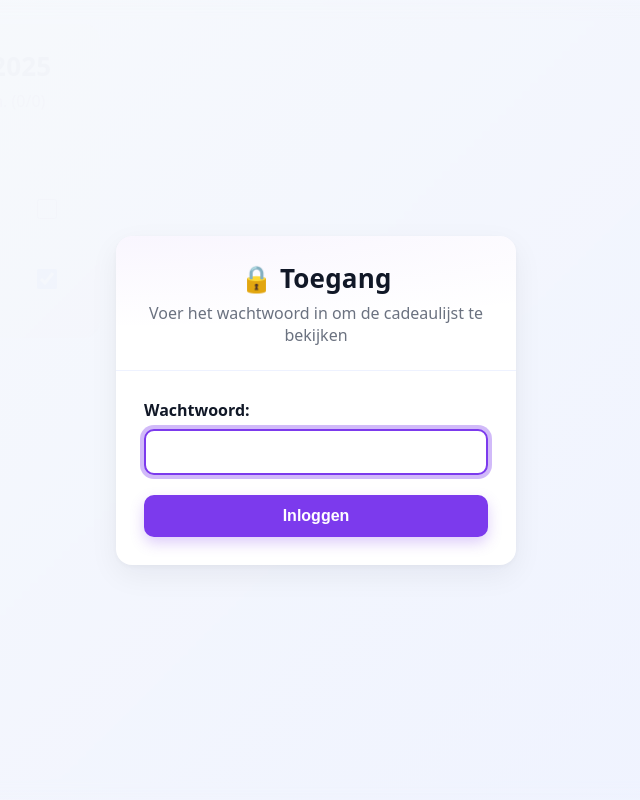
After one commit to averyw2003/project16, a Flask app: page /login in a window 1280 px wide. The commit adds this page. Shown: the whole page, without its empty margins (324-964 px from the left). Run offline with Flask 3, Linux system fonts and the light colour scheme.

Commit message:
wachtwoord toegevoegd

```diff
--- a/app.py
+++ b/app.py
@@ -1,11 +1,20 @@
 
-from flask import Flask, render_template, request, redirect, url_for, jsonify
+from flask import Flask, render_template, request, redirect, url_for, jsonify, session
 import csv
 import os
 
 app = Flask(__name__)
+app.secret_key = 'jarigesaar_secret_key_2025'  # In productie gebruik een echte secret key
+
+# Wachtwoord instelling
+PASSWORD = "jarigesaar"
 
 PRESENTS_FILE = os.path.join(os.path.dirname(__file__), "presents.txt")
+
+
+def is_authenticated():
+    """Check if user is authenticated"""
+    return session.get('authenticated', False)
 
 
 def load_presents():
@@ -38,14 +47,36 @@ def save_presents(presents):
             writer.writerow([p.get("name", ""), p.get("link", ""), "true" if p.get("bought") else "false"])
 
 
+@app.route("/login", methods=["GET", "POST"])
+def login():
+    if request.method == "POST":
+        password = request.form.get("password", "")
+        if password == PASSWORD:
+            session['authenticated'] = True
+            return redirect(url_for("index"))
+        else:
+            return render_template("login.html", error="Onjuist wachtwoord")
+    return render_template("login.html")
+
+
+@app.route("/logout")
+def logout():
+    session.pop('authenticated', None)
+    return redirect(url_for("login"))
+
+
 @app.route("/", methods=["GET"])
 def index():
+    if not is_authenticated():
+        return redirect(url_for("login"))
     presents = load_presents()
-    return render_template("index.html", title="Cadeaulijstje 2025", presents=presents)
+    return render_template("index.html", title="Cadeaulijstje Sara 2025", presents=presents)
 
 
 @app.route("/update", methods=["POST"])
 def update():
+    if not is_authenticated():
+        return redirect(url_for("login"))
     presents = load_presents()
     checked_indices = set()
     for value in request.form.getlist("bought"):
@@ -62,6 +93,8 @@ def update():
 @app.route("/toggle", methods=["POST"])
 def toggle():
     """Toggle a single present's bought state based on index and checked flag."""
+    if not is_authenticated():
+        return jsonify({"ok": False, "error": "not_authenticated"}), 401
     presents = load_presents()
     try:
         idx = int(request.form.get("index", "-1"))
--- a/presents.txt
+++ b/presents.txt
@@ -1,10 +1,10 @@
 Name,Link,Bought
 Bo Jungle Dolphin Nougat Potje,https://www.mamaloes.nl/bo-jungle-dolphin-nougat-potje-b416020,false
 Jollein Knuffel Fairy Mae,https://www.babyentiener.nl/jollein-knuffel-fairy-mae.html,false
-Jollein Knuffel Fairy Livia,https://www.babyentiener.nl/jollein-knuffel-fairy-livia.html,true
+Jollein Knuffel Fairy Livia,https://www.babyentiener.nl/jollein-knuffel-fairy-livia.html,false
 Antislip Haarspeldjes Raquel,https://www.mooiehaartjes.nl/product/14175771/antislip-haarspeldjes-raquel,false
 Haarband Selma Licht,https://www.mooiehaartjes.nl/product/10885455/haarband-selma-licht,false
-Haarspeldje Anti Slip Set Light Pink,https://happybylies.com/products/haarspeldje-anti-slip-set-light-pink,true
+Haarspeldje Anti Slip Set Light Pink,https://happybylies.com/products/haarspeldje-anti-slip-set-light-pink,false
 Plus-Plus BIG Bloom 100 st,https://toyacademy.nl/plus-plus-big-bloom-100-st-1123-3491,false
 Plus-Plus BIG Pastel 100 stk,https://toyacademy.nl/plus-plus-big-pastel-100-stk-1123-3412,false
 Tryco Grey Potje,https://www.mamaloes.nl/tryco-grey-potje-tr-901976,false
--- a/templates/index.html
+++ b/templates/index.html
@@ -65,6 +65,9 @@
     <div class="header">
       <h1>{{ title }}</h1>
       <p class="sub">Cadeau ideeën. Vink een box aan. <span class="pill">({{ presents|selectattr('bought')|list|length }}/{{ presents|length }}) aangevinkt</span></p>
+      <div style="text-align: right; margin-top: 10px;">
+        <a href="{{ url_for('logout') }}" style="color: var(--muted); text-decoration: none; font-size: 14px;">🚪 Uitloggen</a>
+      </div>
     </div>
     <form action="{{ url_for('update') }}" method="post">
       <ol>
--- /dev/null
+++ b/templates/login.html
@@ -0,0 +1,84 @@
+<!doctype html>
+<html lang="en">
+<head>
+  <meta charset="utf-8">
+  <meta name="viewport" content="width=device-width, initial-scale=1">
+  <title>Toegang - Cadeaulijstje Sara 2025</title>
+  <style>
+    :root{--bg:#f7f7fb;--card:#ffffff;--text:#111827;--muted:#6b7280;--brand:#7c3aed;--brand-dark:#6d28d9;--ring:rgba(124,58,237,.35);}
+    *{box-sizing:border-box}
+    body{font-family:system-ui,-apple-system,Segoe UI,Roboto,Helvetica,Arial,sans-serif;margin:0;min-height:100vh;background:linear-gradient(135deg,#f8fafc 0%,#eef2ff 100%);color:var(--text);display:flex;align-items:center;justify-content:center;padding:24px;position:relative}
+
+    /* Vaag gemaakte achtergrond */
+    .background-blur{position:fixed;top:0;left:0;width:100%;height:100%;background:linear-gradient(135deg,#f8fafc 0%,#eef2ff 100%);filter:blur(8px);opacity:0.3;z-index:-1}
+    .background-content{position:fixed;top:0;left:0;width:100%;height:100%;z-index:-2;opacity:0.1}
+
+    .card{width:100%;max-width:400px;background:var(--card);border-radius:16px;box-shadow:0 10px 30px rgba(17,24,39,.06),0 2px 6px rgba(17,24,39,.04);overflow:hidden;position:relative;z-index:1}
+    .header{padding:24px 28px;border-bottom:1px solid #eef2ff;background:radial-gradient(1200px 200px at -5% -20%,rgba(124,58,237,.06),transparent 60%)}
+    h1{margin:0;font-size:26px;letter-spacing:.2px;text-align:center}
+    p.sub{margin:6px 0 0;color:var(--muted);text-align:center}
+
+    .login-form{padding:28px}
+    .form-group{margin-bottom:20px}
+    label{display:block;margin-bottom:8px;font-weight:600;color:var(--text)}
+    input[type="password"]{width:100%;padding:12px 16px;border:2px solid #e5e7eb;border-radius:10px;font-size:16px;transition:.15s border-color,.15s box-shadow}
+    input[type="password"]:focus{outline:none;border-color:var(--brand);box-shadow:0 0 0 4px var(--ring)}
+    .error{color:#dc2626;background:#fef2f2;border:1px solid #fecaca;padding:12px;border-radius:8px;margin-bottom:20px;font-size:14px}
+    button.primary{width:100%;padding:12px 16px;border-radius:10px;border:0;background:var(--brand);color:white;font-weight:600;cursor:pointer;box-shadow:0 6px 14px rgba(124,58,237,.25);font-size:16px;transition:.15s background}
+    button.primary:hover{background:var(--brand-dark)}
+    button.primary:active{transform:translateY(1px)}
+  </style>
+</head>
+<body>
+  <!-- Vaag gemaakte achtergrond -->
+  <div class="background-blur"></div>
+  <div class="background-content">
+    <div class="card" style="margin:24px;opacity:0.2;">
+      <div class="header">
+        <h1>Cadeaulijstje Sara 2025</h1>
+        <p class="sub">Cadeau ideeën. Vink een box aan. <span class="pill">(0/0) aangevinkt</span></p>
+      </div>
+      <div style="padding:20px;">
+        <div style="display:flex;gap:14px;align-items:flex-start;padding:14px 20px;border-bottom:1px dashed #eef2ff;">
+          <div style="flex:0 0 32px;height:32px;border-radius:10px;background:#f5f3ff;color:#5b21b6;display:inline-flex;align-items:center;justify-content:center;font-weight:600;">1</div>
+          <div style="flex:1 1 auto;">
+            <div style="text-decoration: none;">Voorbeeld cadeau 1</div>
+            <div style="color:#6b7280;font-size:14px;">https://example.com</div>
+          </div>
+          <div style="flex:0 0 auto;margin-top:3px;">
+            <input type="checkbox" style="width:20px;height:20px;border-radius:6px;border:2px solid #e5e7eb;" />
+          </div>
+        </div>
+        <div style="display:flex;gap:14px;align-items:flex-start;padding:14px 20px;">
+          <div style="flex:0 0 32px;height:32px;border-radius:10px;background:#f5f3ff;color:#5b21b6;display:inline-flex;align-items:center;justify-content:center;font-weight:600;">2</div>
+          <div style="flex:1 1 auto;">
+            <div style="text-decoration: line-through;opacity:0.6;">Voorbeeld cadeau 2</div>
+            <div style="color:#6b7280;font-size:14px;">https://example.com</div>
+          </div>
+          <div style="flex:0 0 auto;margin-top:3px;">
+            <input type="checkbox" checked style="width:20px;height:20px;border-radius:6px;border:2px solid #e5e7eb;" />
+          </div>
+        </div>
+      </div>
+    </div>
+  </div>
+
+  <!-- Login formulier -->
+  <div class="card">
+    <div class="header">
+      <h1>🔒 Toegang</h1>
+      <p class="sub">Voer het wachtwoord in om de cadeaulijst te bekijken</p>
+    </div>
+    <form method="post" class="login-form">
+      {% if error %}
+      <div class="error">{{ error }}</div>
+      {% endif %}
+      <div class="form-group">
+        <label for="password">Wachtwoord:</label>
+        <input type="password" id="password" name="password" required autofocus>
+      </div>
+      <button type="submit" class="primary">Inloggen</button>
+    </form>
+  </div>
+</body>
+</html>
```
